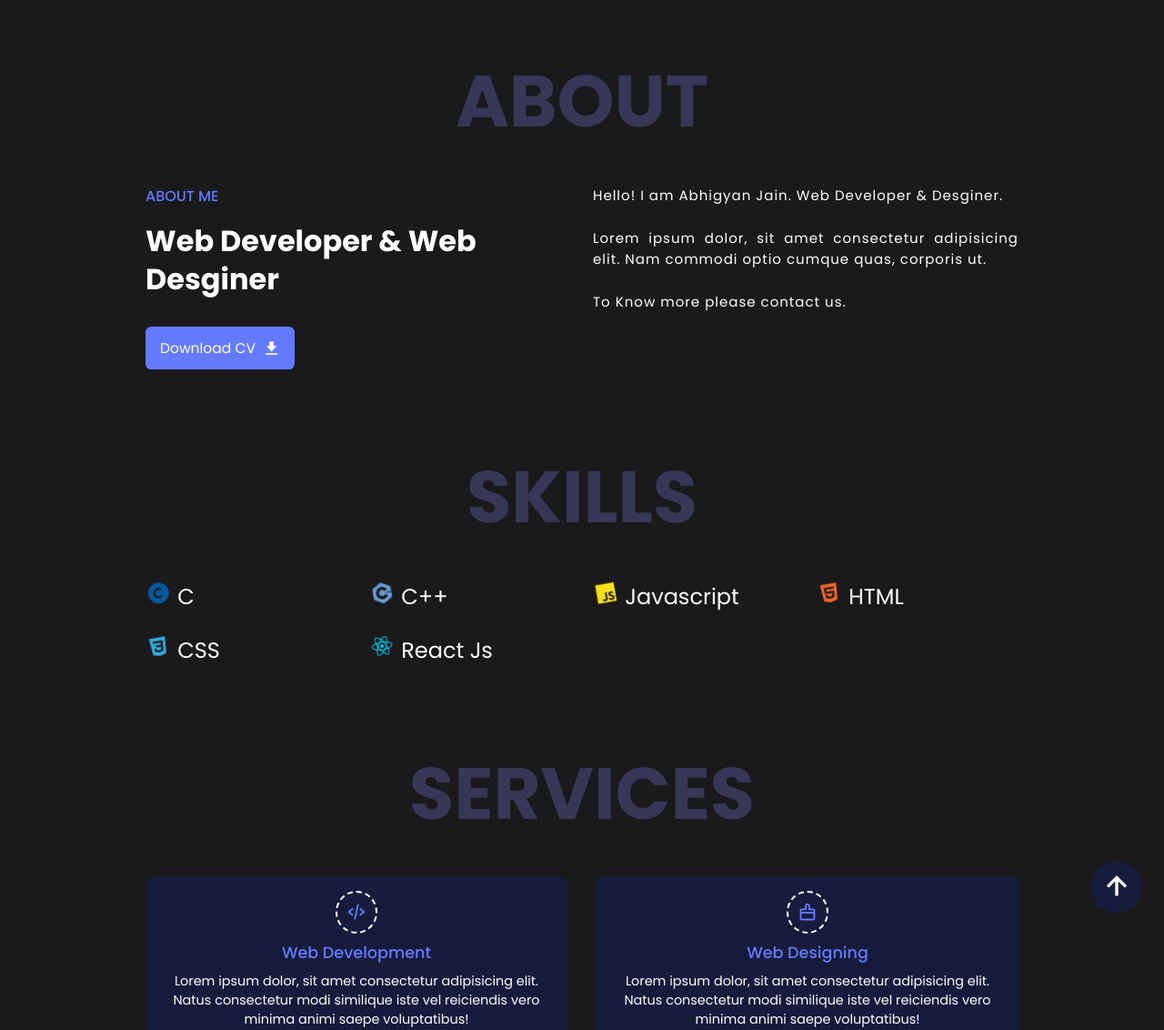
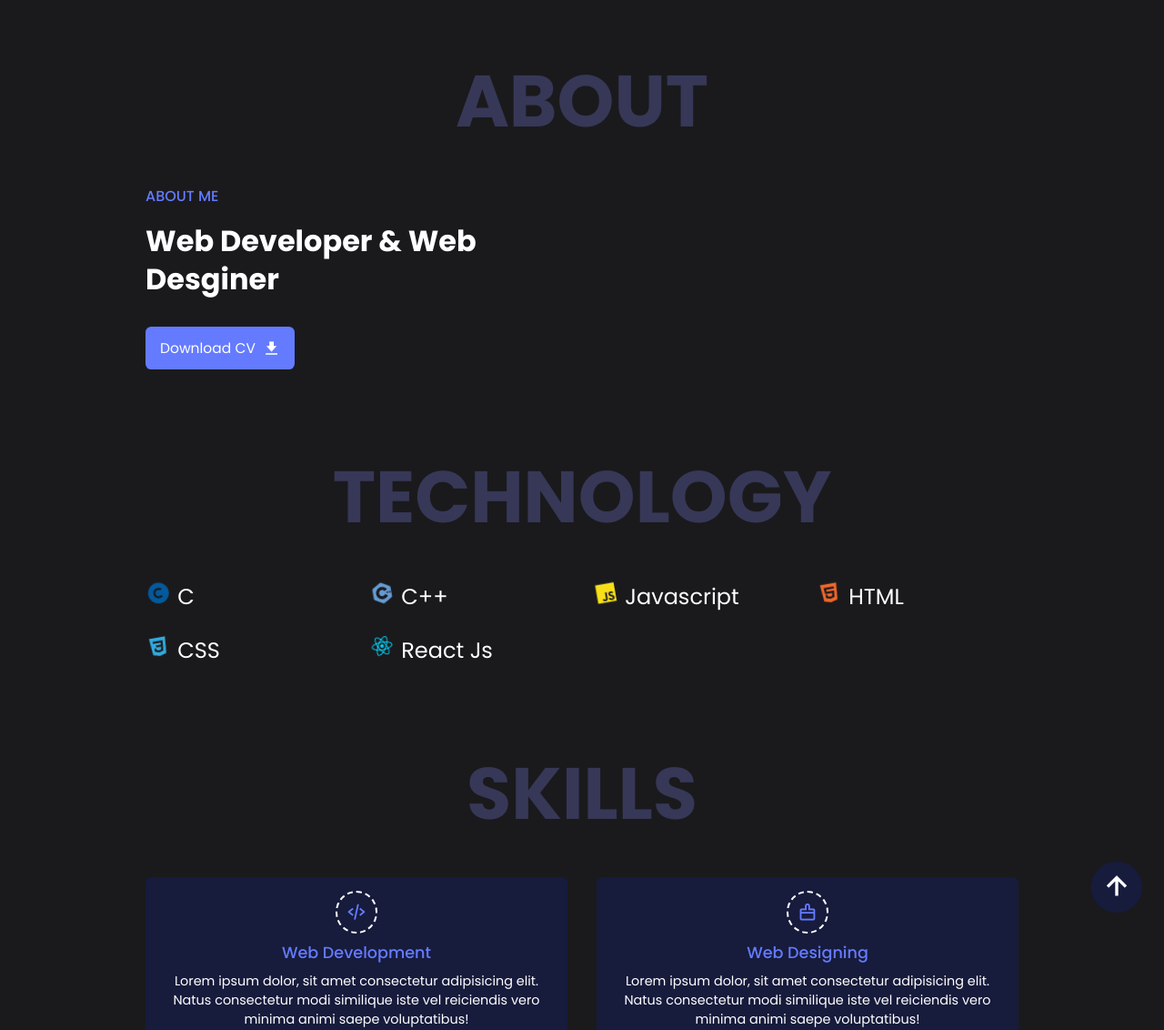
Before and after one commit to abhigyan24jain/Portfolio, a plain HTML site: page index.html in a window 1280 px wide. Shown: the part 597-1729 px from the top of the page at 91% size. Drawn offline with nearby package versions, Linux system fonts and the light colour scheme.

Commit message:
Update index.html

```diff
--- a/index.html
+++ b/index.html
@@ -74,18 +74,18 @@
             <i class='bx bxs-download'></i>
           </a>
         </div>
-        <div class="about-text">
+        <!--<div class="about-text">
           <p>Hello! I am Abhigyan Jain. Web Developer & Desginer.</p>
           <p>Lorem ipsum dolor, sit amet consectetur adipisicing elit. Nam commodi optio cumque quas, corporis ut.</p>
           <p>To Know more please contact us.</p>
-        </div>
+        </div>-->
     </div>
     </section>
 
 
 <!-- Skill Section -->
     <section class="skill container" id="skill">
-      <h2 class="heading">Skills</h2>
+      <h2 class="heading">Technology</h2>
       <div class="skill-content">
         <div class="skill-box">
           <i class='bx bxs-copyright bx-tada' style='color:#03599c' ></i>
@@ -118,7 +118,7 @@
 
 
   <section class="service container" id="services">
-    <h2 class="heading">Services</h2>
+    <h2 class="heading">Skills</h2>
     <div class="services-content">
       <div class="services-box">
         <i class='bx bx-code-alt'></i>
```
